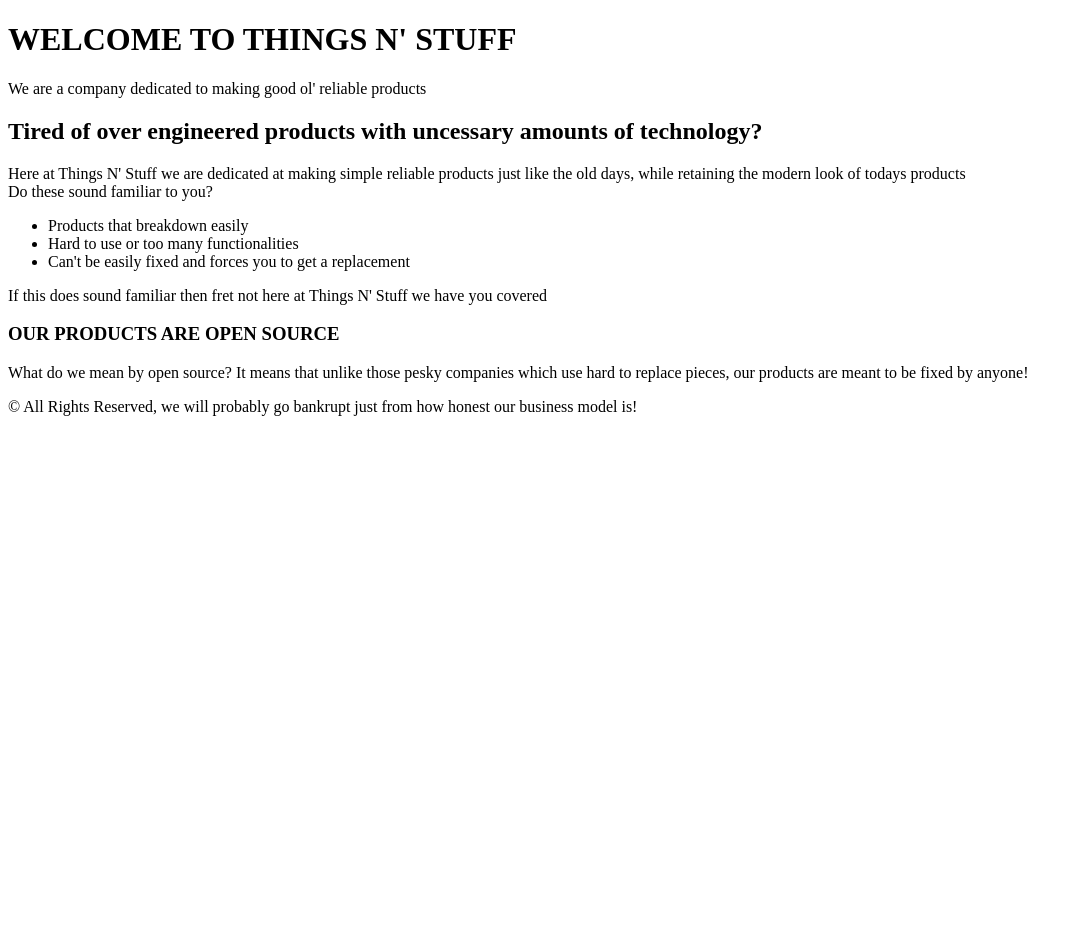
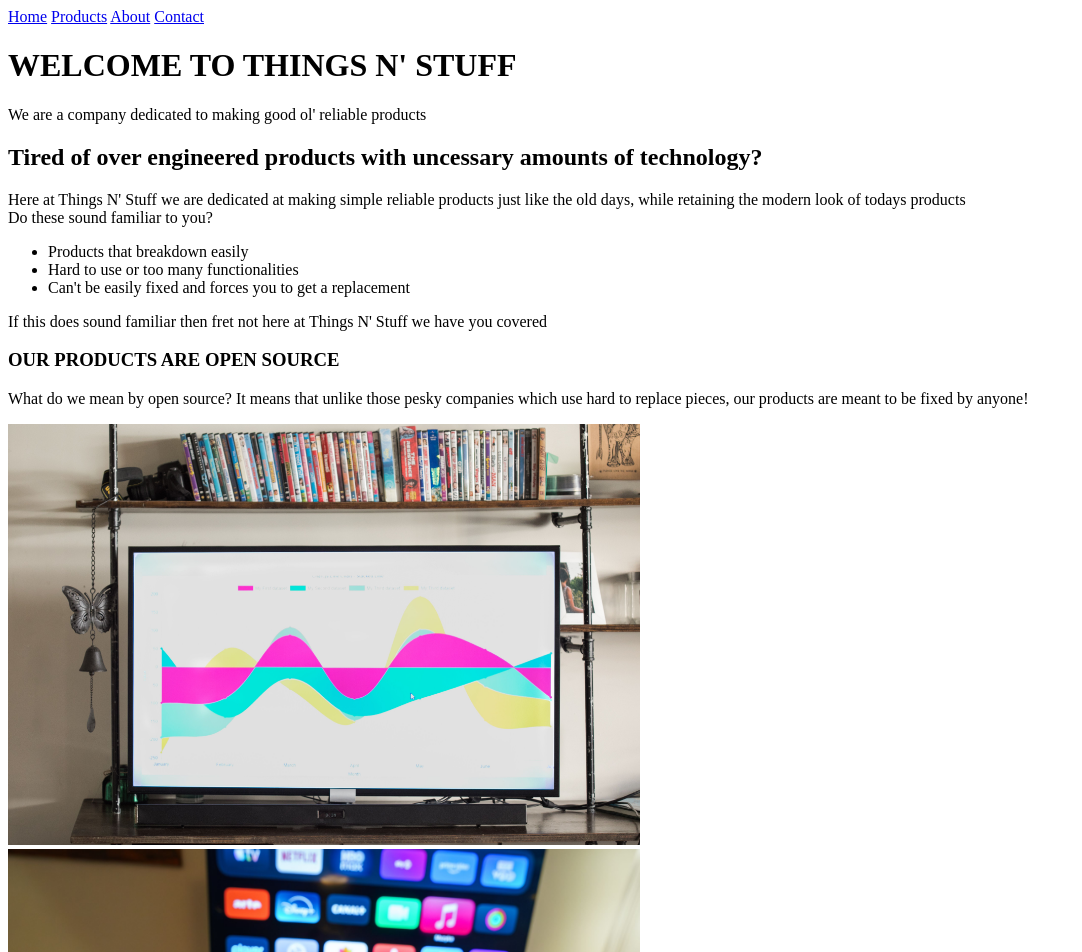
Before and after one commit to JAMF1/Things-N-Stuff, a plain HTML site: page index.html in a window 1280 px wide. Shown: the top 952 px of the page, without its empty margins (0-1082 px from the left). Before the commit the page ends 800 px from the top, so only its background shows below. Drawn offline with Linux system fonts and the light colour scheme.

Commit message:
add favicon, some images and a bit more structure

```diff
--- a/index.html
+++ b/index.html
@@ -1,15 +1,32 @@
 <!DOCTYPE html>
 <html lang="en">
+
 <head>
     <meta charset="UTF-8">
     <meta name="viewport" content="width=device-width, initial-scale=1.0">
-    <title>Things n stuff</title>
+    <title>Things n' stuff</title>
+    <link rel="icon" type="image/png" href="images/favicon-96x96.png" sizes="96x96" />
+    <link rel="icon" type="image/svg+xml" href="images/favicon.svg" />
+    <link rel="shortcut icon" href="images/favicon.ico" />
+    <link rel="apple-touch-icon" sizes="180x180" href="images/apple-touch-icon.png" />
+    <link rel="manifest" href="images/site.webmanifest" />
 </head>
+
 <body>
-    <main>
+
     <header>
+        <nav>
+            <a href="index.html">Home</a>
+            <a href="products.html">Products</a>
+            <a href="#About">About</a>
+            <a href="#Contact">Contact</a>
+        </nav>
+
         <h1>WELCOME TO THINGS N' STUFF</h1>
         <p>We are a company dedicated to making good ol' reliable products</p>
+
+    </header>
+    <main>
         <h2>Tired of over engineered products with uncessary amounts of technology?</h2>
         <p>Here at Things N' Stuff we are dedicated at making simple reliable products just like the old days, while retaining the modern look of todays products <br> Do these sound familiar to you?</p>
         <ul>
@@ -20,13 +37,23 @@
         <p>If this does sound familiar then fret not here at Things N' Stuff we have you covered</p>
         <h3>OUR PRODUCTS ARE OPEN SOURCE</h3>
         <p>What do we mean by open source? It means that unlike those pesky companies which use hard to replace pieces, our products are meant to be fixed by anyone!</p>
-        </header>
+
+
+        <section>
+            <img src="/images/tv-1.jpg" alt="A Television on top of as shelf with multiple colors on it some books are on it too" style="width: 50%;height: 50%;">
+            <img src="/images/tv-2.jpg" alt="A person holding their cellphone with many different applications that have been linked to their tv on the background" style="width: 50%;height: 50%;">
+        </section>
+    </main>
+
+
+
+
+
     <footer>
         &copy; All Rights Reserved, we will probably go bankrupt just from how honest our business model is!
     </footer>
 
 
+</body>
 
-    </main>
-</body>
 </html>
```
Also changed, not shown: images/apple-touch-icon.png (added), images/favicon-96x96.png (added), images/favicon.ico (added), images/favicon.svg (added), images/samsung-fridge-ads.jpeg (added), images/site.webmanifest (added), images/tv-1.jpg (added), images/tv-2.jpg (added), images/web-app-manifest-192x192.png (added), images/web-app-manifest-512x512.png (added), products.html (added). Lines whose indentation alone changed are shown as unchanged.
